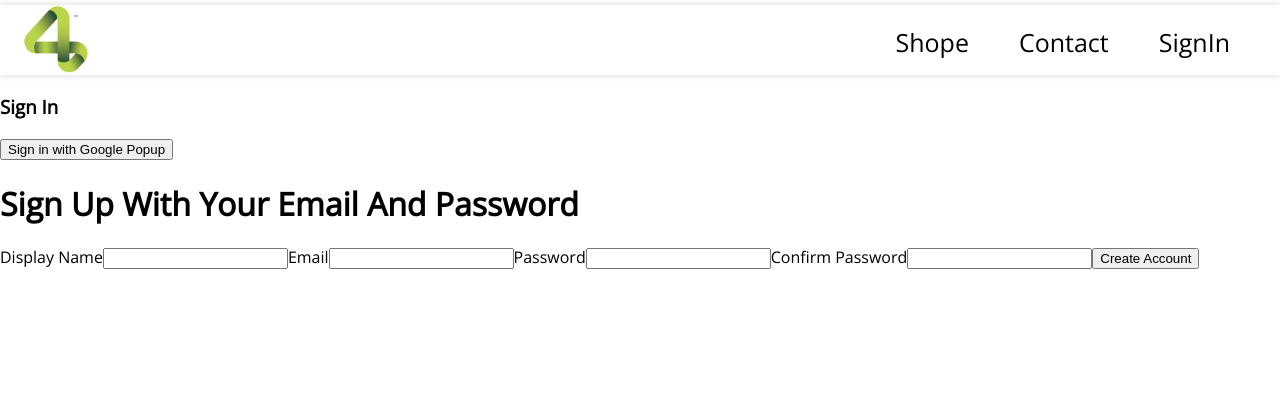
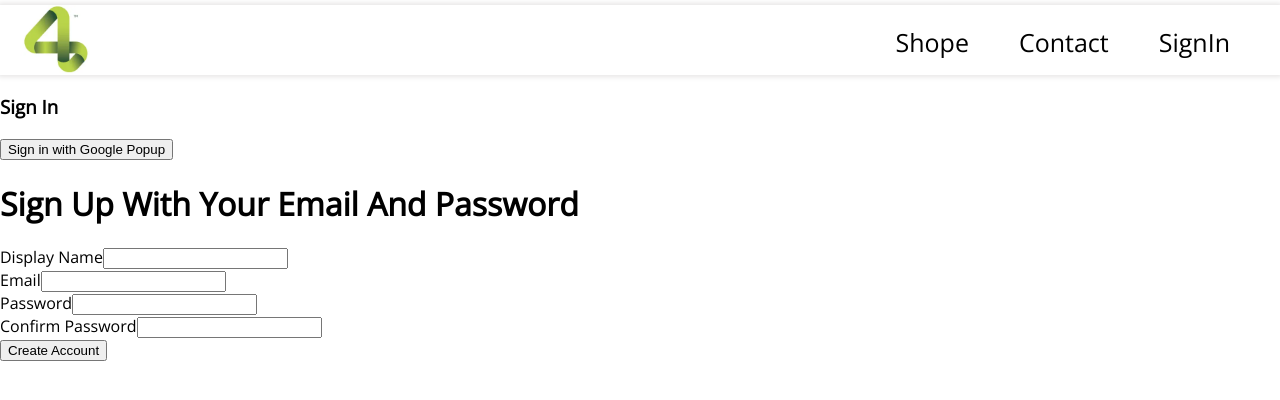
Before and after one commit to fortuneonyeka/4tune-clothing, a React (Create React App) app: page /sign-in in a window 1280 px wide. Shown: the top 400 px of the page. Built offline with nearby package versions, Linux system fonts and the light colour scheme.

Commit message:
generalized form input component

```diff
--- /dev/null
+++ b/src/Components/form-inputs/Form-input.jsx
@@ -0,0 +1,14 @@
+import React from 'react'
+import "./form-inputs.styles.scss"
+
+const FormInput = ({label, ...otherProps}) => {
+  return (
+    <div>
+         <label>{label}</label>
+          <input {...otherProps}/>
+
+    </div>
+  )
+}
+
+export default FormInput
--- a/src/Components/sign-up-form/SignUpForm.jsx
+++ b/src/Components/sign-up-form/SignUpForm.jsx
@@ -1,73 +1,102 @@
-import React,{useState} from 'react'
-
-import { createAuthUserWithEmailAndPassword,createUserDocumentFromAuth } from "../../utils/firebase/Firebase.utils"
+import React, { useState } from "react";
+import FormInput from "../form-inputs/Form-input";
+import {
+  createAuthUserWithEmailAndPassword,
+  createUserDocumentFromAuth,
+} from "../../utils/firebase/Firebase.utils";
 
 const defaultFormFields = {
   displayName: "",
   email: "",
   password: "",
-  confirmPassword: ""
-}
-
+  confirmPassword: "",
+};
 
 const SignUpForm = () => {
-  const [formFields, setFormFields] = useState(defaultFormFields)
+  const [formFields, setFormFields] = useState(defaultFormFields);
 
-  const {displayName,email,password,confirmPassword} = formFields;
+  const { displayName, email, password, confirmPassword } = formFields;
 
   const resetFormField = () => {
-    setFormFields(defaultFormFields)
-  }
+    setFormFields(defaultFormFields);
+  };
 
   const handleSubmit = async (event) => {
-    event.preventDefault()
+    event.preventDefault();
     if (password !== confirmPassword) {
-      alert("password do not match")
-      return
+      alert("password do not match");
+      return;
     }
 
     try {
-      const {user} = await  createAuthUserWithEmailAndPassword(
+      const { user } = await createAuthUserWithEmailAndPassword(
         email,
-        password)
-        await createUserDocumentFromAuth(user, {displayName});
-        resetFormField()
-
+        password
+      );
+      await createUserDocumentFromAuth(user, { displayName });
+      resetFormField();
     } catch (error) {
-      if(error.code == "auth/email-already-in-use"){
-        alert(`Cannot create user ${email} already in use`)
-      }else{
-
+      if (error.code == "auth/email-already-in-use") {
+        alert(`Cannot create user ${email} already in use`);
+      } else {
         console.log("User creation encountered an error", error);
       }
     }
-  }
+  };
 
   const handleChange = (event) => {
-    const {name, value} = event.target
+    const { name, value } = event.target;
 
-    setFormFields({...formFields, [name]: value})
-  }
+    setFormFields({ ...formFields, [name]: value });
+  };
   return (
     <div>
       <h1>Sign Up With Your Email And Password</h1>
       <form onSubmit={handleSubmit}>
-          <label>Display Name</label>
-          <input required type="text"  onChange={handleChange} name="displayName" value={displayName}/>
+        <FormInput
+        label="Display Name"
+          required
+          type="text"
+          onChange={handleChange}
+          name="displayName"
+          value={displayName}
+        />
 
-          <label>Email</label>
-          <input required type="email" onChange={handleChange} name="email" value={email}/>
 
-          <label>Password</label>
-          <input required type="password" minLength={6} onChange={handleChange} name="password" value={password}/>
+        <FormInput
+         label="Email"
+          required
+          type="email"
+          onChange={handleChange}
+          name="email"
+          value={email}
+        />
 
-          <label>Confirm Password</label>
-          <input required type="password" minLength={6} onChange={handleChange} name="confirmPassword" value={confirmPassword}/>
 
-          <button type="submit">Create Account</button>
+        <FormInput
+         label="Password"
+          required
+          type="password"
+          minLength={6}
+          onChange={handleChange}
+          name="password"
+          value={password}
+        />
+
+        <FormInput
+         label="Confirm Password"
+          required
+          type="password"
+          minLength={6}
+          onChange={handleChange}
+          name="confirmPassword"
+          value={confirmPassword}
+        />
+
+        <button type="submit">Create Account</button>
       </form>
     </div>
-  )
-}
+  );
+};
 
-export default SignUpForm
+export default SignUpForm;
```
Also changed, not shown: src/Components/form-inputs/form-inputs.styles.scss (added).
